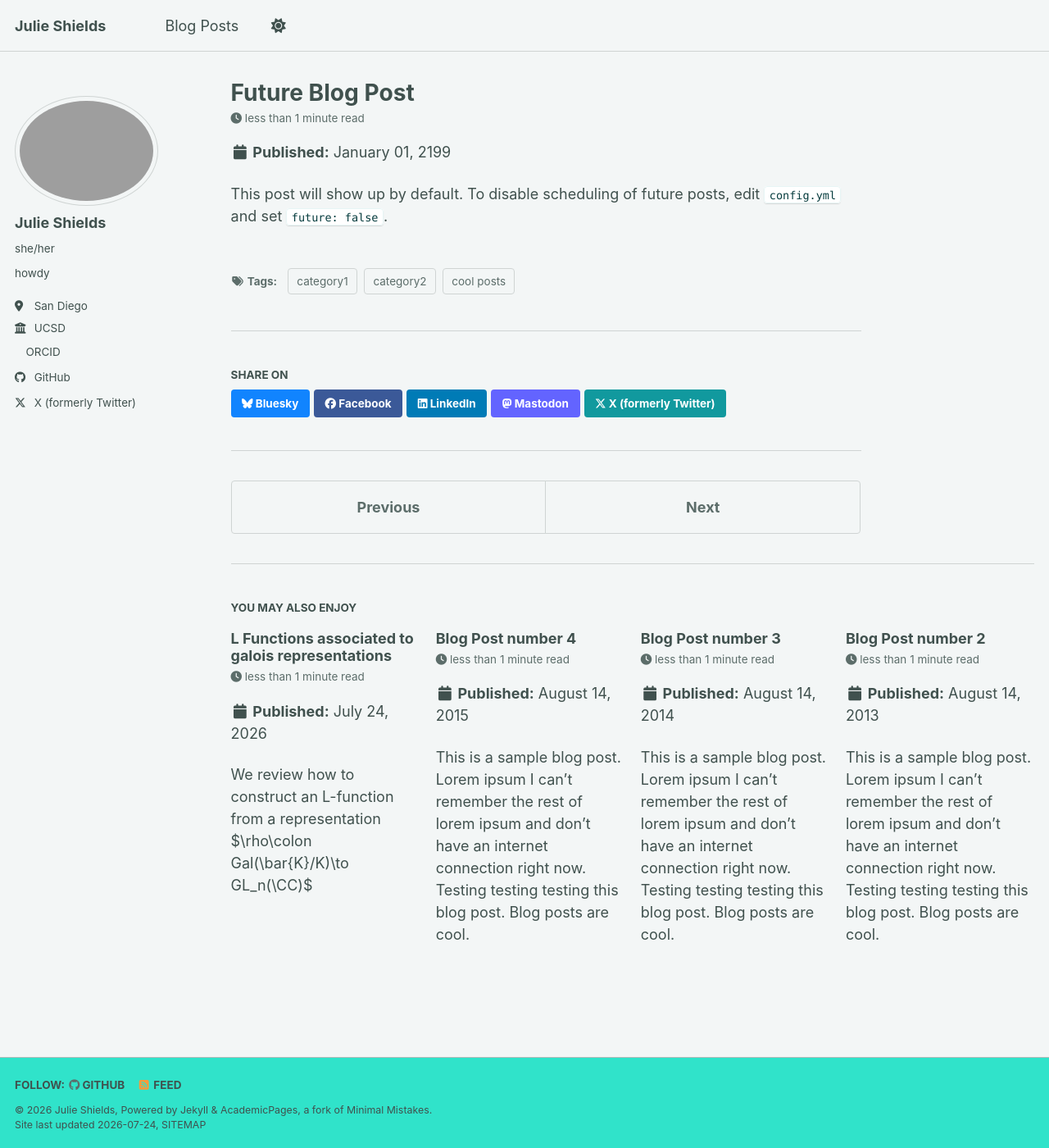
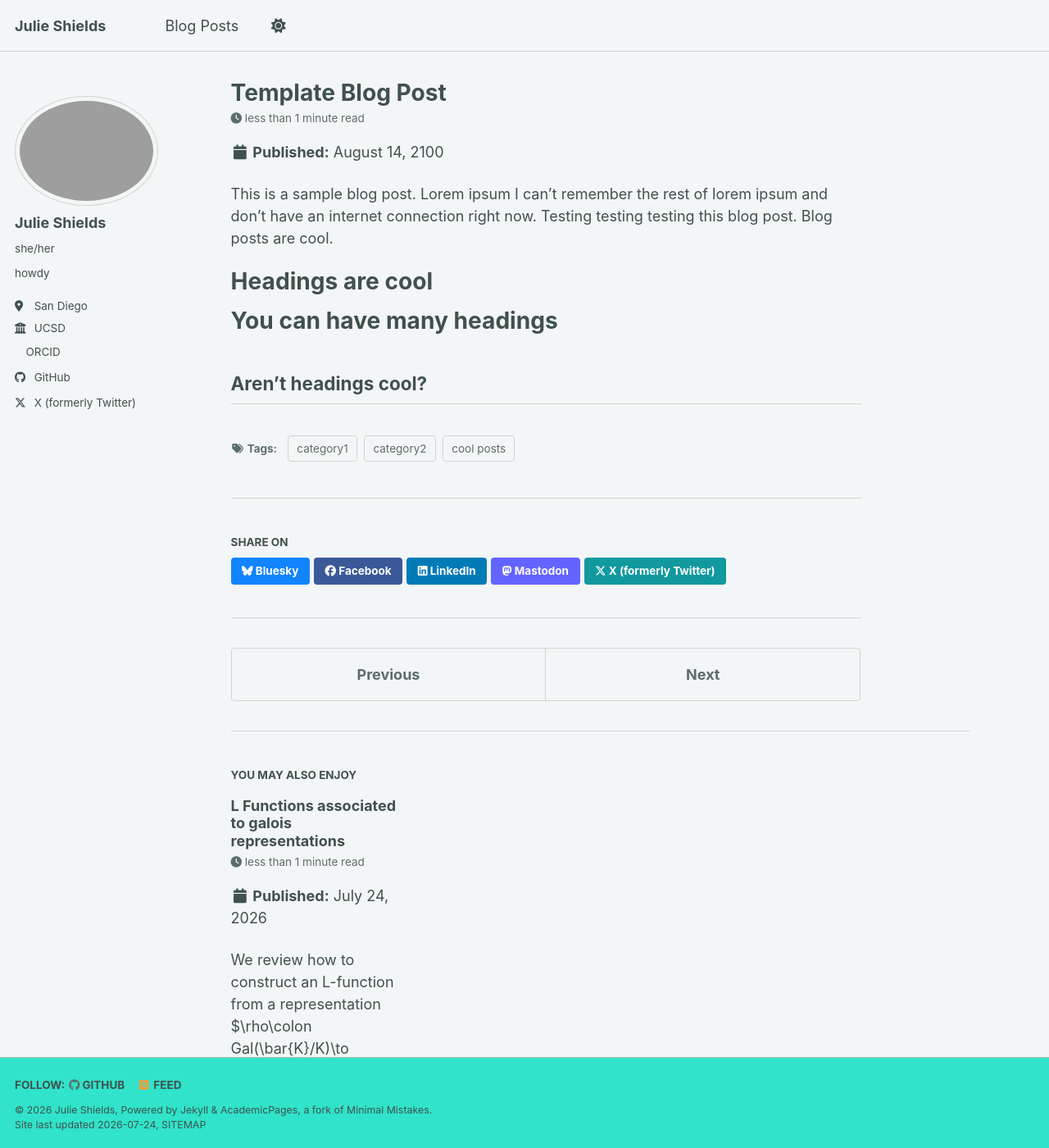
Before and after one commit to Juliptic/juliptic.github.io, a Jekyll site: the page built from _posts/2015-08-14-blog-post-4.md, in a window 1280 px wide and 1400 px high. Shown: the whole window at 82% size. Built offline with Jekyll 4.4.1, drawn with Linux system fonts in a browser that asks for light colours; a style sheet for code colours, icons or effects is not loaded.

Commit message:
Remove outdated blog posts and update template for future posts

```diff
--- a/_posts/2013-08-14-blog-post-2.md
+++ /dev/null
@@ -1,20 +0,0 @@
----
-title: 'Blog Post number 2'
-date: 2013-08-14
-permalink: /posts/2013/08/blog-post-2/
-tags:
-  - cool posts
-  - category1
-  - category2
----
-
-This is a sample blog post. Lorem ipsum I can't remember the rest of lorem ipsum and don't have an internet connection right now. Testing testing testing this blog post. Blog posts are cool.
-
-Headings are cool
-======
-
-You can have many headings
-======
-
-Aren't headings cool?
-------
--- a/_posts/2014-08-14-blog-post-3.md
+++ /dev/null
@@ -1,20 +0,0 @@
----
-title: 'Blog Post number 3'
-date: 2014-08-14
-permalink: /posts/2014/08/blog-post-3/
-tags:
-  - cool posts
-  - category1
-  - category2
----
-
-This is a sample blog post. Lorem ipsum I can't remember the rest of lorem ipsum and don't have an internet connection right now. Testing testing testing this blog post. Blog posts are cool.
-
-Headings are cool
-======
-
-You can have many headings
-======
-
-Aren't headings cool?
-------
--- a/_posts/2015-08-14-blog-post-4.md
+++ b/_posts/2015-08-14-blog-post-4.md
@@ -1,6 +1,6 @@
 ---
-title: 'Blog Post number 4'
-date: 2015-08-14
+title: 'Template Blog Post'
+date: 2100-08-14
 permalink: /posts/2012/08/blog-post-4/
 tags:
   - cool posts
--- a/_posts/2199-01-01-future-post.md
+++ /dev/null
@@ -1,11 +0,0 @@
----
-title: 'Future Blog Post'
-date: 2199-01-01
-permalink: /posts/2012/08/blog-post-4/
-tags:
-  - cool posts
-  - category1
-  - category2
----
-
-This post will show up by default. To disable scheduling of future posts, edit `config.yml` and set `future: false`.
```
